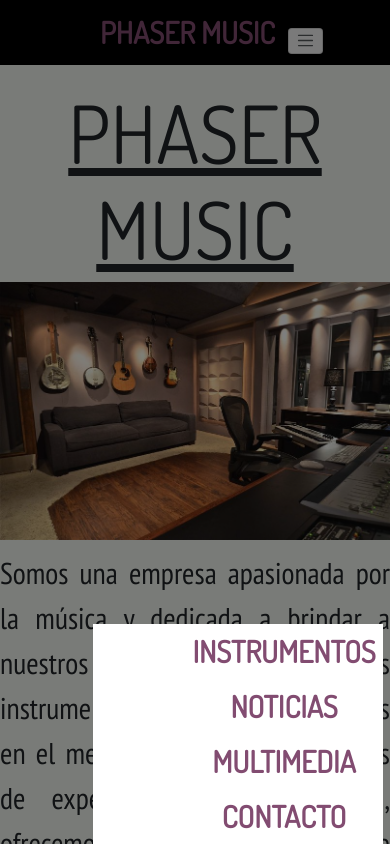
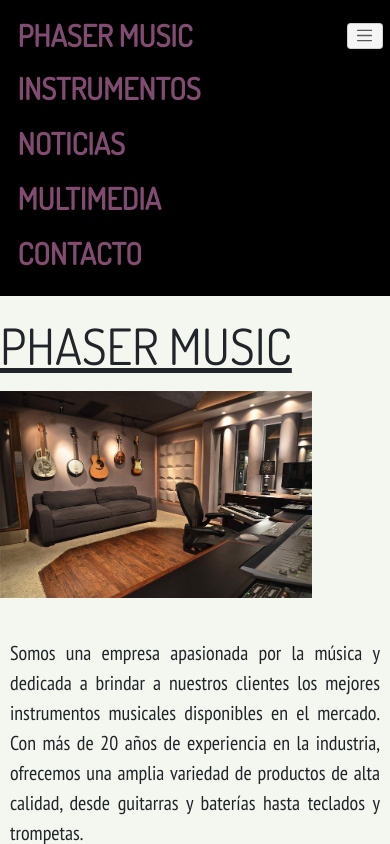
Before and after one commit to HernanLedesma/PFLedesma, a plain HTML site: page index.html in a window 390 px wide. Both pictures are taken after a click on the button "Toggle navigation". Shown: the top 844 px of the page. Drawn offline with nearby package versions, Linux system fonts and the light colour scheme.

Commit message:
aplicando cambios en todas las pages

```diff
--- a/css/estilos.css
+++ b/css/estilos.css
@@ -15,21 +15,17 @@ img {
 
 
 /* CSS header */
-@media  (min-width: 460px)  and (max-width:768) {
-    .navbar{
-        text-align: left;
-        padding-right: 10px;
-    }
-    .navbar-toggler-icon{
-        position: absolute;
-        right:0;
-    }
+
+.navbar {
+    background-color: black;
+    padding-top: 10px;
+    padding-left: 10px;
+    padding-bottom: 10px;
 }
 
 .nav-link {
     font-family: 'Dosis', sans-serif;
     font-size: 30px;
-    text-align: center;
     list-style: none;
     color: #824c71;
     text-decoration: none;
@@ -40,37 +36,21 @@ img {
     color:whitesmoke;
 }
 
-
-
 .navbar-brand {
     font-family: 'Dosis', sans-serif;
     font-size: 30px;
-    text-align: center;
-    list-style: none;
     color: #824c71;
-    text-decoration: none;
     font-weight: bold;
 }
 
 .navbar-brand:hover {
     color:whitesmoke;
 }
-.navbar {
-    position: sticky;
-    background-color: black;
-    padding-top: 10px;
-    padding-left: 10rem;
-    padding-bottom: 10px;
-}
 
 .navbar-toggler{
     background-color: whitesmoke;
 }
 
-.nav-item{
-    padding-left:10rem;
-    text-align: center;
-}
 
 /* CSS main */
 
@@ -78,6 +58,19 @@ main{
     background-color: #f3f7f0;
     padding-top: 20px;
     padding-bottom: 10rem;
+}
+
+.main_index {
+    display: flex;
+    flex-direction: column;
+    align-items: center;
+    justify-content: center;
+}
+
+
+.img_main {
+    margin-top: 10px;
+    margin-bottom: 10px;
 }
 /* CSS card */
 
@@ -147,6 +140,11 @@ main{
     margin-top: 25px;
 }
 
+.boton-contacto:hover{
+    color: white;
+    background-color: #824c71;
+}
+
 .title {
     color: aliceblue;
 }
@@ -158,27 +156,36 @@ article{
     text-decoration-line: underline;
     font-size: 80px;
     font-family: 'Dosis', sans-serif;
+    margin-bottom: 5px;
     text-align: center;
-    margin-bottom: 5px;
 }
 
-/* .img_main {
-    display: grid;
-    width: 40%;
-    height: 40%;
-    margin-left: 58rem;
-    padding-top: 10px;
-    padding-bottom: 10px;
-} */
 
 .text_paragraph {
-    padding-top: 10px;
+    padding-top: 30px;
+    padding-left: 10px;
+    padding-right: 10px;
     padding-bottom: 20px;
     text-align: justify;
     font-family: 'PT Sans Narrow', sans-serif;
     font-size: 30px;
+
 }
 
+/* Media query main */
+@media (max-width: 767px) {
+    .title_main {
+        text-align: left;
+        font-size: 50px;
+    }
+    .img_main {
+        width: 80%;
+        height: 80%;
+    }
+    .text_paragraph{
+        font-size: 20px;
+    }
+}
 /* CSS footer */
 
 .mail {
--- a/index.html
+++ b/index.html
@@ -20,18 +20,16 @@
 
 <body>
     <header>
-        <nav class="navbar fixed-top navbar-expand-md">
-            <div class="grid text-center ">
-                <div class="g-col-12">
-                    <a class="navbar-brand" href="index.html">PHASER MUSIC</a>
-                    <button class="navbar-toggler" type="button" data-bs-toggle="offcanvas" data-bs-target="#navbarNav" aria-controls="navbarNav" aria-expanded="false" aria-label="Toggle navigation">
-                        <span class="navbar-toggler-icon"></span>
-                    </button>
-                </div>
-                <div class="offcanvas navbar-collapse row g-col-3" id="navbarNav">
-                    <ul class="navbar-nav g-col-9">
+        <nav class="navbar navbar-expand-md">
+            <div class="container-fluid">
+                <a class="navbar-brand text-center" href="index.html">PHASER MUSIC</a>
+                <button class="navbar-toggler" type="button" data-bs-toggle="collapse" data-bs-target="#navbarTogglerDemo02" aria-controls="navbarTogglerDemo02" aria-expanded="false" aria-label="Toggle navigation">
+                    <span class="navbar-toggler-icon"></span>
+                </button>
+                <div class="collapse navbar-collapse" id="navbarTogglerDemo02">
+                    <ul class="navbar-nav me-auto mb-2 mb-lg-0">
                         <li class="nav-item">
-                            <a class="nav-link " href="./pages/instrumentos.html">INSTRUMENTOS</a>
+                            <a class="nav-link" href="./pages/instrumentos.html">INSTRUMENTOS</a>
                         </li>
                         <li class="nav-item">
                             <a class="nav-link" href="./pages/noticias.html">NOTICIAS</a>
```
Also changed, not shown: pages/contacto.html (+12 -14 lines), pages/instrumentos.html (+12 -14 lines), pages/multimedia.html (+12 -14 lines), pages/noticias.html (+10 -12 lines).
